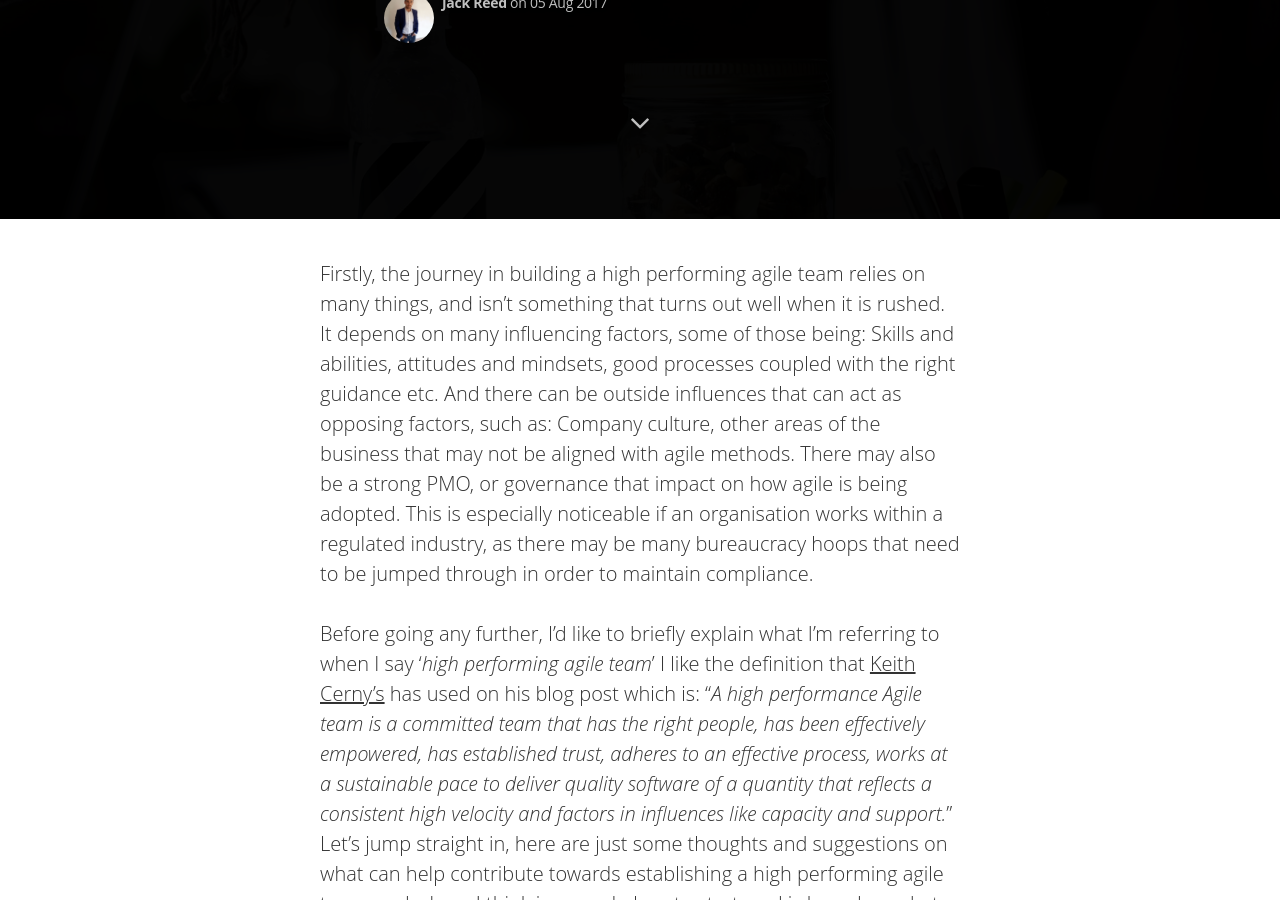
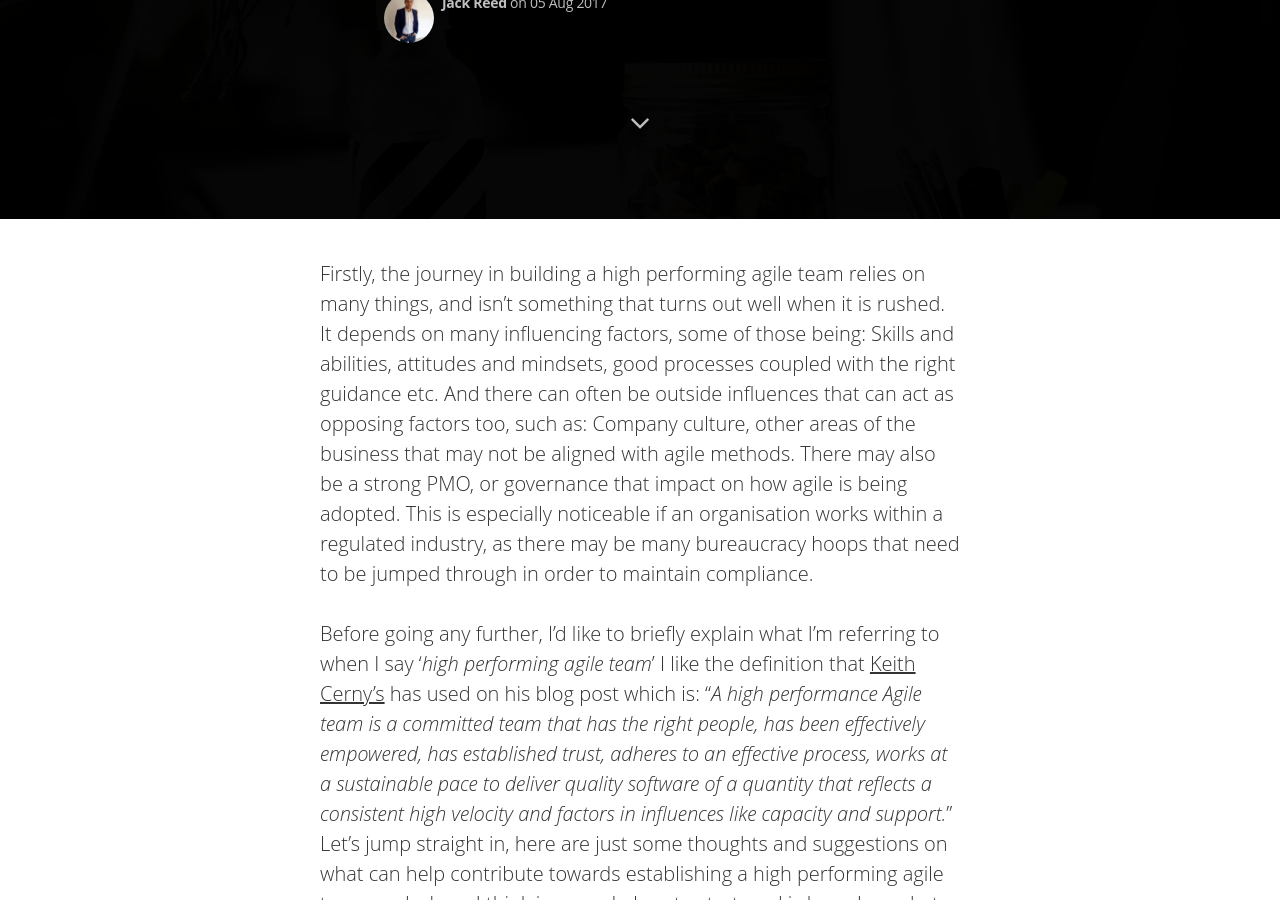
Before and after one commit to IamJackReed/JackReed, a Jekyll site: the page built from _posts/2017-08-05-high-performing-agile-teams-&-the-downside-of-collaboration.markdown, in a window 1280 px wide and 900 px high, scrolled down 681 px. Built offline with Jekyll 4.4.1, drawn with Linux system fonts in a browser that asks for light colours; nearby versions of some CDN libraries; some web fonts are replaced; comment, search, counter and statistics services are not loaded.

Commit message:
Update 2017-08-05-high-performing-agile-teams-&-the-downside-of-collaboration.markdown

```diff
--- a/_posts/2017-08-05-high-performing-agile-teams-&-the-downside-of-collaboration.markdown
+++ b/_posts/2017-08-05-high-performing-agile-teams-&-the-downside-of-collaboration.markdown
@@ -8,7 +8,7 @@ image: /assets/article_images/2017-08-05-high-performing-agile-teams-&-the-downs
 image2: /assets/article_images/2017-08-05-high-performing-agile-teams-&-the-downside-of-collaboration/high-performing-agile-teams-mobile.JPG
 ---
 
-<span style="color:#00000; font-family: 'open sans'; font-size: 1em; font-size: 20px; font-weight: 200; hyphens: none;">Firstly, the journey in building a high performing agile team relies on many things, and isn't something that turns out well when it is rushed. It depends on many influencing factors, some of those being: Skills and abilities, attitudes and mindsets, good processes coupled with the right guidance etc. And there can be outside influences that can act as opposing factors, such as: Company culture, other areas of the business that may not be aligned with agile methods. There may also be a strong PMO, or governance that impact on how agile is being adopted. This is especially noticeable if an organisation works within a regulated industry, as there may be many bureaucracy hoops that need to be jumped through in order to maintain compliance.
+<span style="color:#00000; font-family: 'open sans'; font-size: 1em; font-size: 20px; font-weight: 200; hyphens: none;">Firstly, the journey in building a high performing agile team relies on many things, and isn't something that turns out well when it is rushed. It depends on many influencing factors, some of those being: Skills and abilities, attitudes and mindsets, good processes coupled with the right guidance etc. And there can often be outside influences that can act as opposing factors too, such as: Company culture, other areas of the business that may not be aligned with agile methods. There may also be a strong PMO, or governance that impact on how agile is being adopted. This is especially noticeable if an organisation works within a regulated industry, as there may be many bureaucracy hoops that need to be jumped through in order to maintain compliance.
 
 <span style="color:#00000; font-family: 'open sans'; font-size: 1em; font-size: 20px; font-weight: 200; hyphens: none;">Before going any further, I'd like to briefly explain what I'm referring to when I say '_high performing agile team_' I like the definition that [Keith Cerny's](https://kcerny.wordpress.com/2011/03/11/high-performing-agile-teams/) has used on his blog post which is: “_A high performance Agile team is a committed team that has the right people, has been effectively empowered, has established trust, adheres to an effective process, works at a sustainable pace to deliver quality software of a quantity that reflects a consistent high velocity and factors in influences like capacity and support._” Let's jump straight in, here are just some thoughts and suggestions on what can help contribute towards establishing a high performing agile team, and where I think is a good place to start, and is based on what has worked well for me, and for the teams that I've worked with.
 
```
